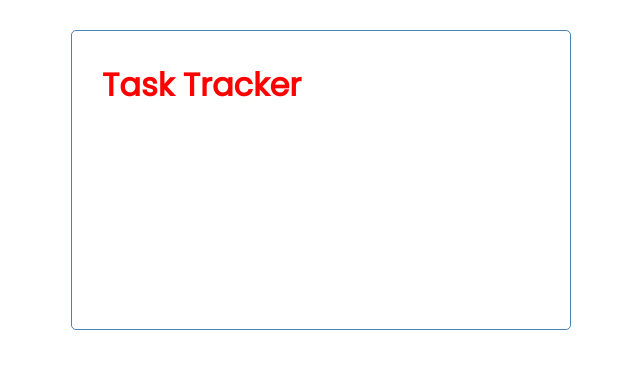
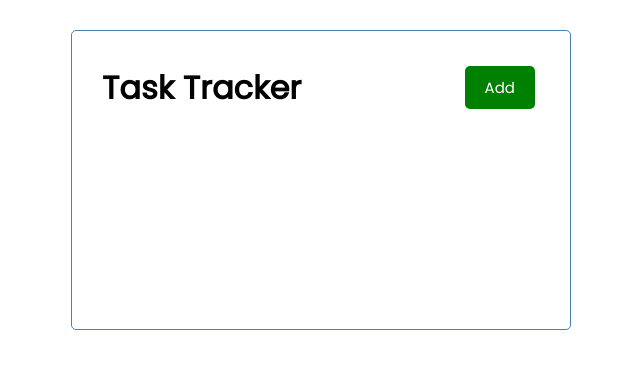
Before and after one commit to Belchenkov/react-task-tracker, a React (Create React App) app: page / in a window 1280 px wide. Shown: the top 368 px of the page, without its empty margins (319-959 px from the left). Built offline with nearby package versions, Linux system fonts and the light colour scheme.

Commit message:
Add Header & Button Components

```diff
--- /dev/null
+++ b/src/components/Button.js
@@ -0,0 +1,24 @@
+import PropTypes from 'prop-types';
+
+const Button = ({ color, text, onClick }) => {
+    return (
+        <button
+            style={{ background: color }}
+            className="btn"
+            onClick={onClick}
+        >{ text }</button>
+    );
+};
+
+Button.defaultProps = {
+    color: 'steelblue'
+};
+
+Button.propTypes = {
+    text: PropTypes.string,
+    color: PropTypes.string,
+    onClick: PropTypes.func
+};
+
+
+export default Button;
--- a/src/components/Header.js
+++ b/src/components/Header.js
@@ -1,9 +1,20 @@
 import PropTypes from 'prop-types';
 
+import Button from "./Button";
+
 const Header = ({ title }) => {
+    const onClick = () => {
+        console.log('click Header')
+    };
+
     return (
-        <header>
-            <h1 style={{color: 'red'}}>{ title }</h1>
+        <header className="header">
+            <h1>{ title }</h1>
+            <Button
+                color="green"
+                text="Add"
+                onClick={onClick}
+            />
         </header>
     );
 };
```
